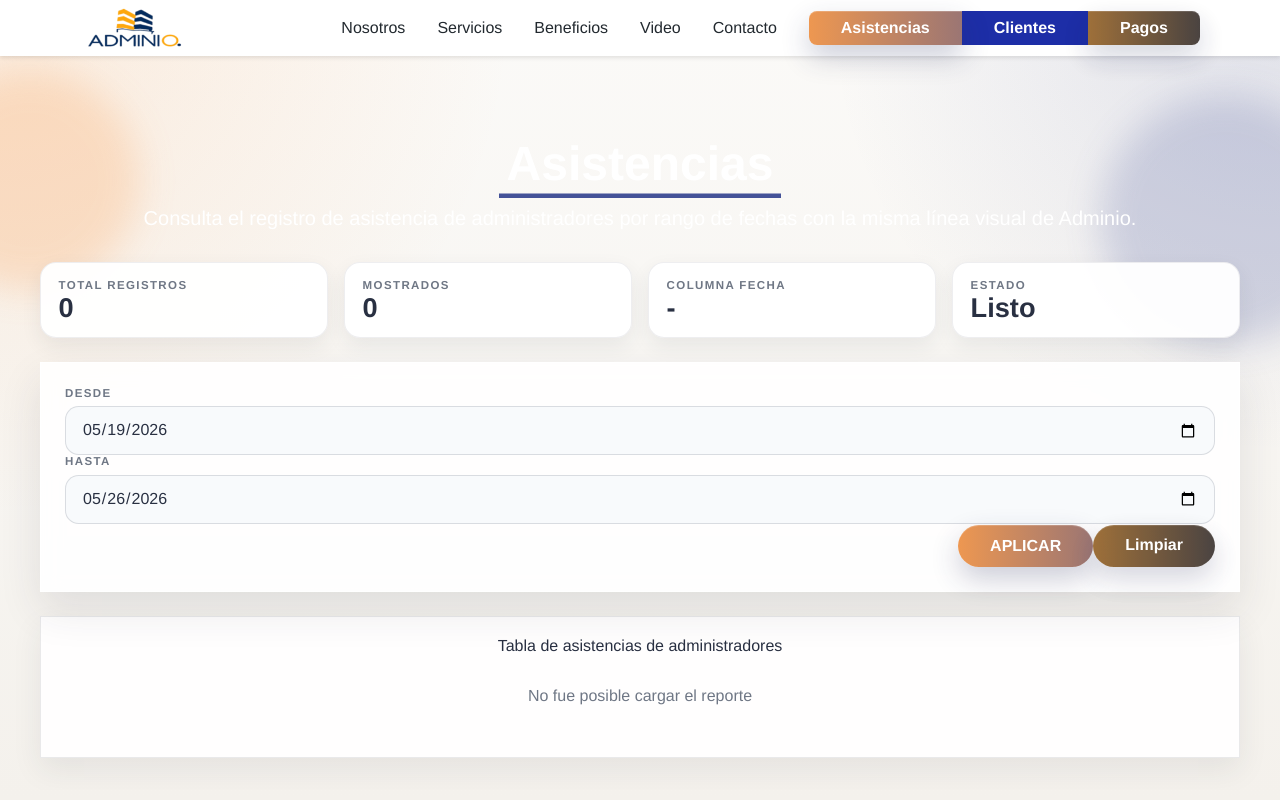
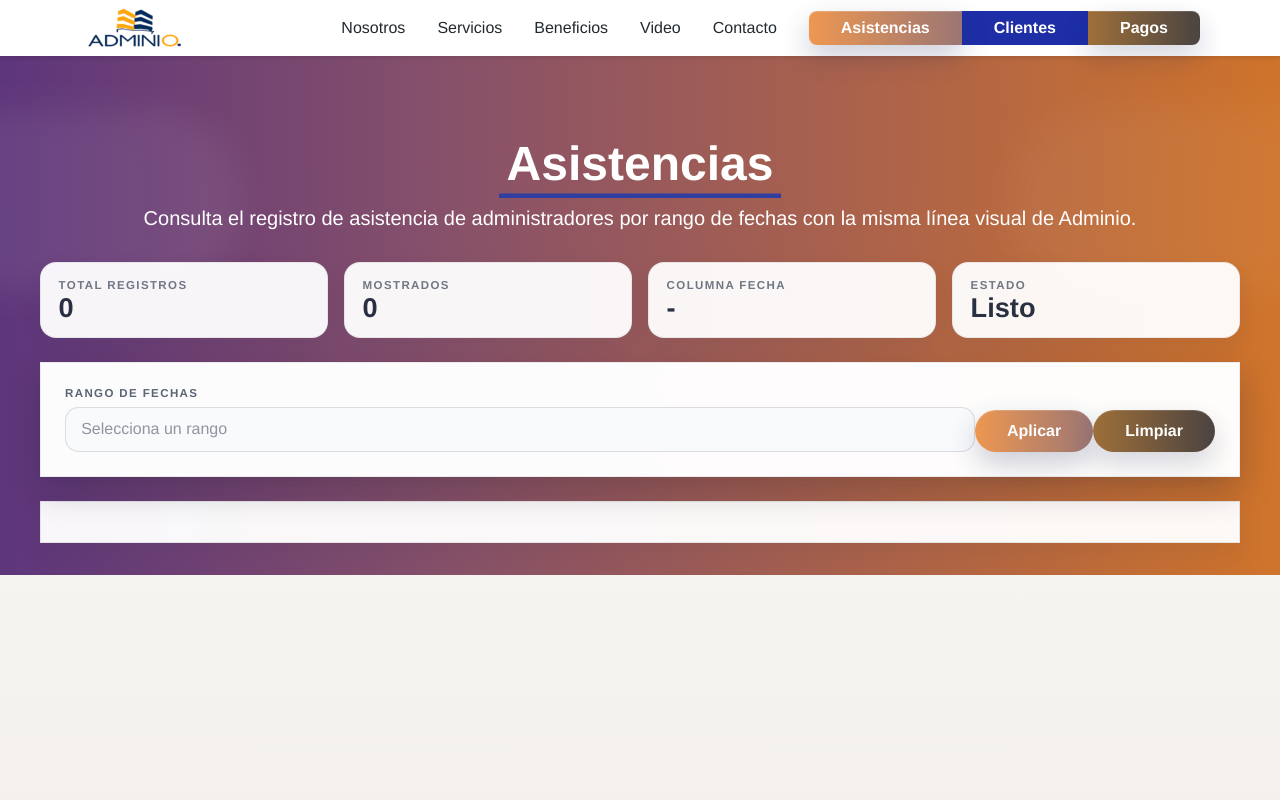
Before and after one commit to phpeitor/adminio, a PHP site: page /asistencias.html in a window 1280 px wide. Run offline with PHP 8.4, Linux system fonts and the light colour scheme; some libraries are stand-ins or nearby versions.

Commit message:
endpoint asistencias

```diff
--- a/asistencias.html
+++ b/asistencias.html
@@ -10,6 +10,10 @@
   <link href="./css/app.css" rel="stylesheet">
   <link href="./css/index.css?v=3.5" rel="stylesheet">
   <link href="./css/asistencias.css?v=1.0" rel="stylesheet">
+  <link rel="stylesheet" href="https://cdn.datatables.net/1.13.8/css/jquery.dataTables.min.css">
+  <link rel="stylesheet" href="https://cdn.jsdelivr.net/npm/flatpickr/dist/flatpickr.min.css">
+  <link rel="stylesheet" href="https://cdn.jsdelivr.net/npm/alertifyjs@1.14.0/build/css/alertify.min.css"/>
+  <link rel="stylesheet" href="https://cdn.jsdelivr.net/npm/alertifyjs@1.14.0/build/css/themes/default.min.css"/>
 </head>
 <body class="asistencias-page">
   <div class="fixed w-full z-20 shadow bg-white">
@@ -48,19 +52,15 @@
           <div class="summary-card"><span class="summary-label">Estado</span><span class="summary-value" id="state-value">Listo</span></div>
         </div>
 
-        <div class="panel-card rounded-2xl p-4 md:p-6 mb-6">
-          <form id="filtro-asistencias" class="grid grid-cols-1 md:grid-cols-3 gap-4 items-end">
-            <div>
-              <label class="filter-label" for="desde">Desde</label>
-              <input class="filter-input" type="date" id="desde" name="desde">
+        <div class="panel-card contact-panel rounded-2xl p-4 md:p-6 mb-6">
+          <form id="filtro-asistencias" class="flex flex-col lg:flex-row lg:items-end gap-4">
+            <div class="flex-1 min-w-0">
+              <label class="filter-label" for="rango-fechas">Rango de fechas</label>
+              <input class="filter-input" type="text" id="rango-fechas" name="rango-fechas" placeholder="Selecciona un rango" readonly>
             </div>
-            <div>
-              <label class="filter-label" for="hasta">Hasta</label>
-              <input class="filter-input" type="date" id="hasta" name="hasta">
-            </div>
-            <div class="flex gap-3 md:justify-end">
-              <button id="apply-filter" class="block rounded-full text-white no-underline text-md font-semibold py-3 px-8 v_gradient_primary btn_shadow_animation" type="submit">Aplicar</button>
-              <button id="clear-filter" class="block rounded-full text-white no-underline text-md font-semibold py-3 px-8 v_gradient_primary_opacity btn_shadow_animation" type="button">Limpiar</button>
+            <div class="flex gap-3 lg:justify-end flex-nowrap lg:shrink-0">
+              <button id="apply-filter" class="block rounded-full text-white no-underline text-md font-semibold py-3 px-8 v_gradient_primary btn_shadow_animation whitespace-nowrap" type="submit">Aplicar</button>
+              <button id="clear-filter" class="block rounded-full text-white no-underline text-md font-semibold py-3 px-8 v_gradient_primary_opacity btn_shadow_animation whitespace-nowrap" type="button">Limpiar</button>
             </div>
           </form>
         </div>
@@ -68,7 +68,6 @@
         <div class="panel-surface rounded-2xl p-3 md:p-5">
           <div class="table-wrap">
             <table class="report-table" aria-describedby="report-caption">
-              <caption id="report-caption" class="sr-only">Tabla de asistencias de administradores</caption>
               <thead id="table-head"></thead>
               <tbody id="table-body"></tbody>
             </table>
@@ -79,6 +78,10 @@
     </section>
   </main>
 
+  <script src="https://code.jquery.com/jquery-3.7.1.min.js"></script>
+  <script src="https://cdn.datatables.net/1.13.8/js/jquery.dataTables.min.js"></script>
+  <script src="https://cdn.jsdelivr.net/npm/flatpickr"></script>
+  <script src="https://cdn.jsdelivr.net/npm/alertifyjs@1.14.0/build/alertify.min.js"></script>
   <script src="./js/asistencias.js?v=1.0"></script>
 </body>
 </html>
--- a/css/asistencias.css
+++ b/css/asistencias.css
@@ -23,6 +23,8 @@
   position: relative;
   padding: 8.5rem 1rem 2rem;
   overflow: hidden;
+  background:
+    linear-gradient(90deg, rgba(87, 46, 119, 0.96) 0%, rgba(124, 66, 95, 0.92) 34%, rgba(205, 108, 31, 0.94) 100%);
 }
 
 .asistencias-hero:before,
@@ -36,27 +38,27 @@
 }
 
 .asistencias-hero:before {
-  top: 70px;
-  left: -80px;
-  width: 220px;
-  height: 220px;
-  background: rgba(249, 156, 76, 0.42);
+  top: 110px;
+  left: -120px;
+  width: 360px;
+  height: 180px;
+  background: rgba(255, 255, 255, 0.12);
 }
 
 .asistencias-hero:after {
-  top: 95px;
-  right: -70px;
-  width: 250px;
-  height: 250px;
-  background: rgba(68, 82, 152, 0.36);
+  top: 110px;
+  right: -90px;
+  width: 360px;
+  height: 180px;
+  background: rgba(255, 255, 255, 0.08);
 }
 
 .asistencias-page .title-section {
-  box-shadow: inset 0 -0.28rem 0 #445298;
+  box-shadow: inset 0 -0.28rem 0 #2f3ea0;
 }
 
 .asistencias-page .title-section:hover {
-  box-shadow: inset 0 -1rem 0 rgba(68, 82, 152, 0.42);
+  box-shadow: inset 0 -1rem 0 rgba(47, 62, 160, 0.45);
 }
 
 .panel-card {
@@ -64,6 +66,17 @@
   border: 1px solid rgba(255, 255, 255, 0.7);
   box-shadow: 0 18px 40px rgba(41, 48, 66, 0.11);
   backdrop-filter: blur(10px);
+}
+
+.contact-panel {
+  background: rgba(255, 255, 255, 0.985);
+  box-shadow: 0 14px 32px rgba(15, 18, 31, 0.22);
+  border: 1px solid rgba(41, 48, 66, 0.08);
+  color: #293042;
+}
+
+.contact-panel .filter-label {
+  color: #5b6476;
 }
 
 .panel-surface {
@@ -76,7 +89,7 @@
   width: 100%;
   border: 1px solid rgba(41, 48, 66, 0.15);
   border-radius: 0.85rem;
-  padding: 0.85rem 1rem;
+  padding: 0.78rem 0.95rem;
   background: #f8fafc;
   color: var(--panel-ink);
   outline: none;
--- a/model/AsistenciaAdministradoresModel.php
+++ b/model/AsistenciaAdministradoresModel.php
@@ -99,8 +99,23 @@
             return $this->dateColumn;
         }
 
+        $exactDateColumn = $this->db->prepare(
+            "SELECT COLUMN_NAME
+             FROM INFORMATION_SCHEMA.COLUMNS
+             WHERE TABLE_SCHEMA = DATABASE()
+               AND TABLE_NAME = ?
+               AND COLUMN_NAME = 'fecha'
+             LIMIT 1"
+        );
+        $exactDateColumn->execute([$this->tableName]);
+        $exactRow = $exactDateColumn->fetch();
+
+        if (!empty($exactRow['COLUMN_NAME'])) {
+            $this->dateColumn = 'fecha';
+            return $this->dateColumn;
+        }
+
         $preferredNames = [
-            'fecha',
             'created_at',
             'updated_at',
             'fecha_registro',
@@ -115,10 +130,10 @@
             WHERE TABLE_SCHEMA = DATABASE()
               AND TABLE_NAME = ?
               AND (
-                    COLUMN_NAME IN ({$placeholders})
-                    OR DATA_TYPE IN ('date', 'datetime', 'timestamp')
+                                        COLUMN_NAME IN ({$placeholders})
+                                        OR DATA_TYPE IN ('date', 'datetime', 'timestamp')
                   )
-            ORDER BY FIELD(COLUMN_NAME, 'fecha', 'created_at', 'updated_at', 'fecha_registro', 'fecha_asistencia', 'date') ASC,
+                        ORDER BY FIELD(COLUMN_NAME, 'created_at', 'updated_at', 'fecha_registro', 'fecha_asistencia', 'date') ASC,
                      ORDINAL_POSITION ASC
             LIMIT 1
         ";
```
Also changed, not shown: other parts of css/asistencias.css (+40 -0 lines), js/asistencias.js (+119 -45 lines).
